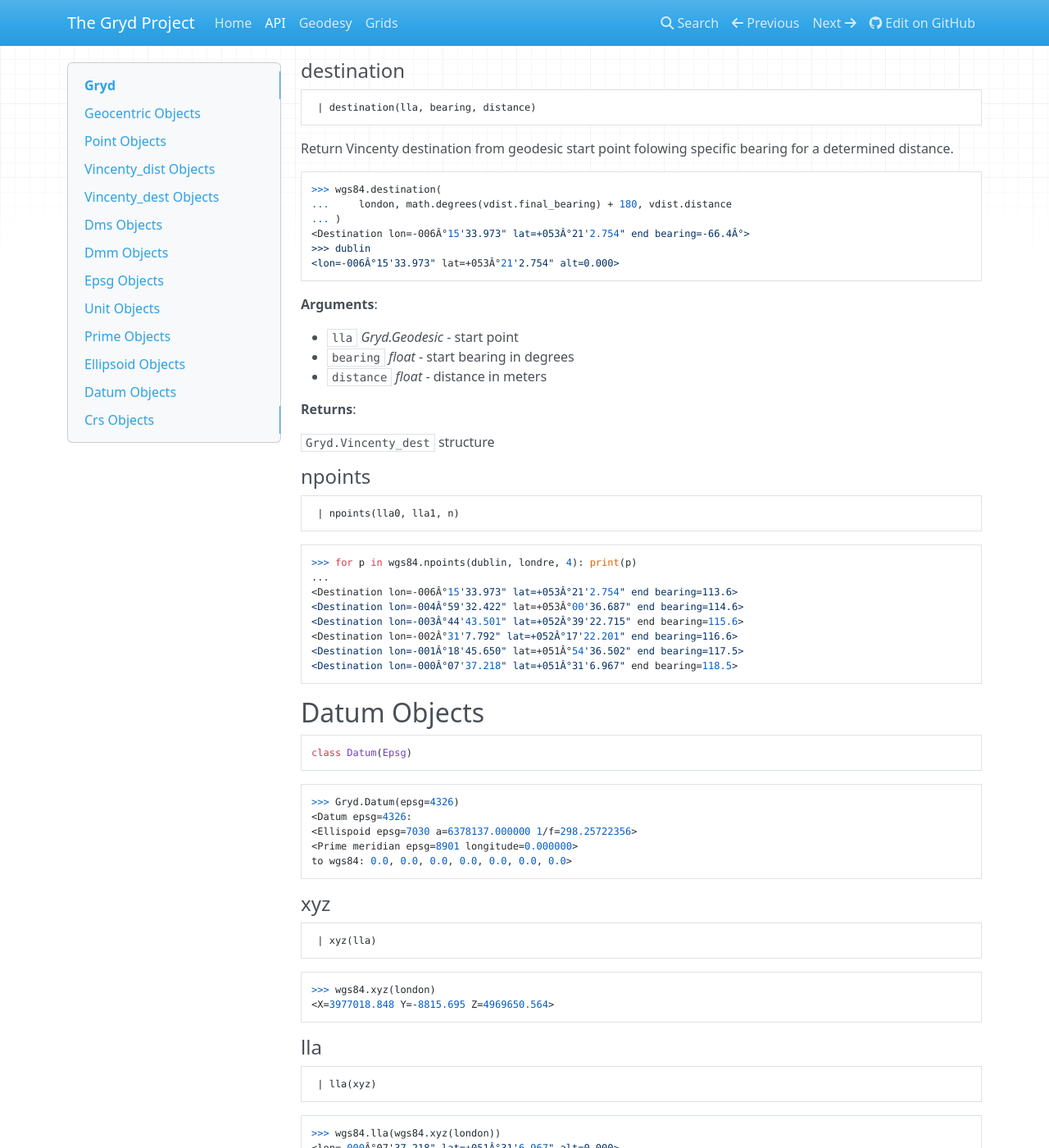
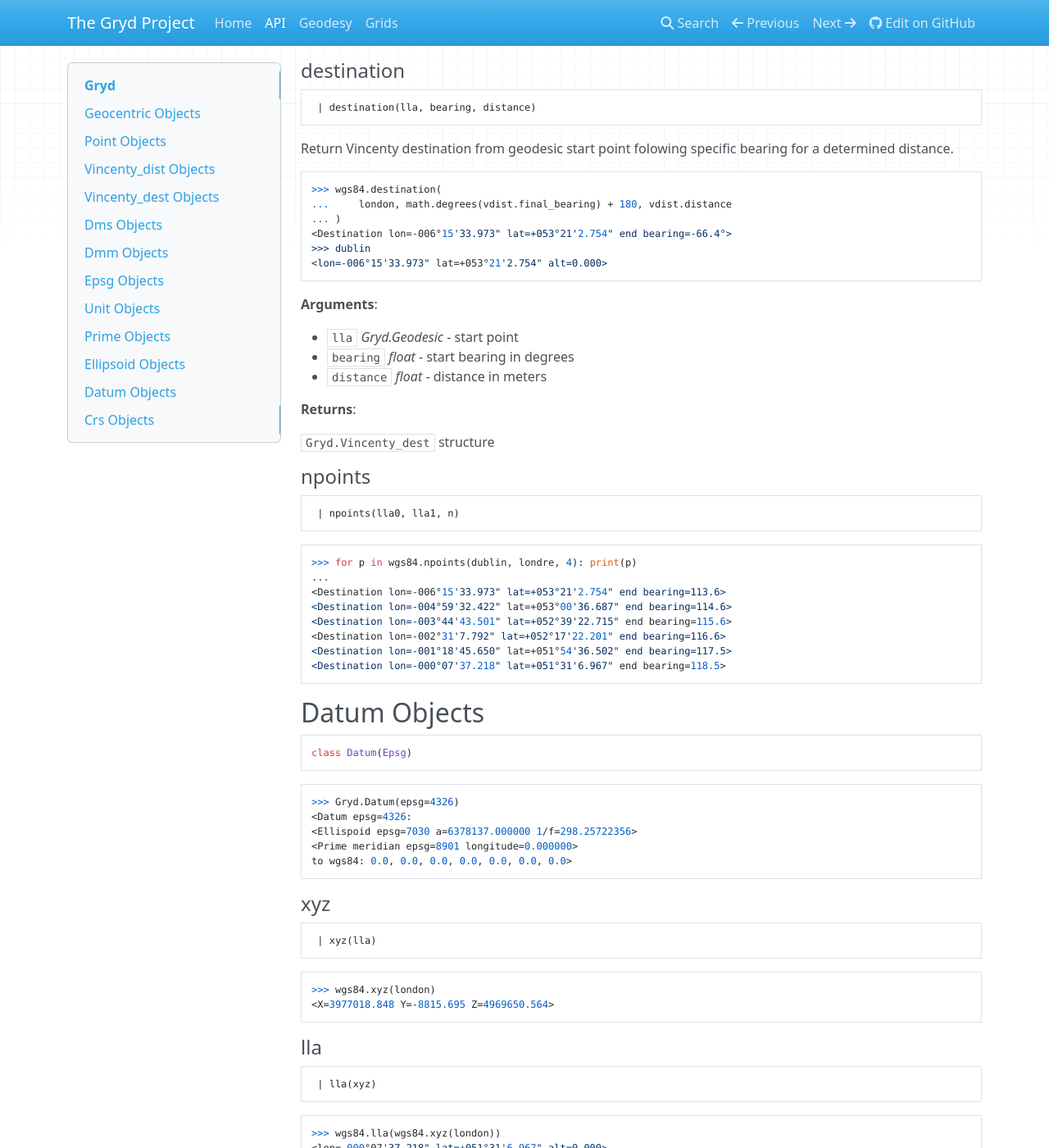
Before and after one commit to Moustikitos/gryd, an MkDocs documentation site: the page built from docs/api.md, in a window 1280 px wide and 1400 px high, scrolled down 4778 px. Shown: the whole window at 82% size. Built offline with MkDocs 1.6.1, drawn with Linux system fonts in a browser that asks for light colours; nearby versions of some CDN libraries; some of the changed text lies outside the part shown.

Commit message:
Documentation typo fix

````diff
--- a/docs/api.md
+++ b/docs/api.md
@@ -34,7 +34,7 @@ __Quick view__
 >>> import Gryd
 >>> dublin = Gryd.Geodesic(-6.259437, 53.350765, 0.)
 >>> dublin
-<lon=-006Â°15'33.973" lat=+053Â°21'2.754" alt=0.000>
+<lon=-006°15'33.973" lat=+053°21'2.754" alt=0.000>
 >>> utm = Gryd.Crs(epsg=3395, projection="utm")
 >>> utm(dublin)
 <area=29U E=682406.211 N=5914792.531, alt=0.000>
@@ -237,7 +237,7 @@ Prime meridian.
 ```python
 >>> prime = Gryd.Prime(epsg=8902)
 >>> prime
-<Prime meridian epsg=8902 longitude=-009Â°07'54.862">
+<Prime meridian epsg=8902 longitude=-009°07'54.862">
 >>> prime.name
 'Lisbon'
 ```
@@ -299,9 +299,9 @@ specific bearing for a determined distance.
 >>> wgs84.destination(
 ...     london, math.degrees(vdist.final_bearing) + 180, vdist.distance
 ... )
-<Destination lon=-006Â°15'33.973" lat=+053Â°21'2.754" end bearing=-66.4Â°>
+<Destination lon=-006°15'33.973" lat=+053°21'2.754" end bearing=-66.4°>
 >>> dublin
-<lon=-006Â°15'33.973" lat=+053Â°21'2.754" alt=0.000>
+<lon=-006°15'33.973" lat=+053°21'2.754" alt=0.000>
 ```
 
 **Arguments**:
@@ -324,12 +324,12 @@ specific bearing for a determined distance.
 ```python
 >>> for p in wgs84.npoints(dublin, londre, 4): print(p)
 ...
-<Destination lon=-006Â°15'33.973" lat=+053Â°21'2.754" end bearing=113.6>
-<Destination lon=-004Â°59'32.422" lat=+053Â°00'36.687" end bearing=114.6>
-<Destination lon=-003Â°44'43.501" lat=+052Â°39'22.715" end bearing=115.6>
-<Destination lon=-002Â°31'7.792" lat=+052Â°17'22.201" end bearing=116.6>
-<Destination lon=-001Â°18'45.650" lat=+051Â°54'36.502" end bearing=117.5>
-<Destination lon=-000Â°07'37.218" lat=+051Â°31'6.967" end bearing=118.5>
+<Destination lon=-006°15'33.973" lat=+053°21'2.754" end bearing=113.6>
+<Destination lon=-004°59'32.422" lat=+053°00'36.687" end bearing=114.6>
+<Destination lon=-003°44'43.501" lat=+052°39'22.715" end bearing=115.6>
+<Destination lon=-002°31'7.792" lat=+052°17'22.201" end bearing=116.6>
+<Destination lon=-001°18'45.650" lat=+051°54'36.502" end bearing=117.5>
+<Destination lon=-000°07'37.218" lat=+051°31'6.967" end bearing=118.5>
 ```
 
 <a name="Gryd.Datum"></a>
@@ -368,9 +368,9 @@ to wgs84: 0.0, 0.0, 0.0, 0.0, 0.0, 0.0, 0.0>
 
 ```python
 >>> wgs84.lla(wgs84.xyz(london))
-<lon=-000Â°07'37.218" lat=+051Â°31'6.967" alt=0.000>
+<lon=-000°07'37.218" lat=+051°31'6.967" alt=0.000>
 >>> london
-<lon=-000Â°07'37.218" lat=+051Â°31'6.967" alt=0.000>
+<lon=-000°07'37.218" lat=+051°31'6.967" alt=0.000>
 ```
 
 <a name="Gryd.Datum.transform"></a>
@@ -383,7 +383,7 @@ to wgs84: 0.0, 0.0, 0.0, 0.0, 0.0, 0.0, 0.0>
 ```python
 >>> airy = Gryd.Datum(epsg=4277)
 >>> wgs84.transform(airy, london)
-<lon=-000Â°07'31.431'' lat=+051Â°31'5.137'' alt=-46.118>
+<lon=-000°07'31.431'' lat=+051°31'5.137'' alt=-46.118>
 ```
 
 <a name="Gryd.Crs"></a>
@@ -430,7 +430,7 @@ special method that allows `Gryd.Crs` instance to be pickled
 >>> osgb36(london)  # projection of Geodesic point
 <X=529939.106 Y=181680.962s alt=0.000>
 >>> osgb36(osgb36(london))  # deprojection of Geographic point
-<lon=-000Â°07'37.218" lat=+051Â°31'6.967" alt=0.000>
+<lon=-000°07'37.218" lat=+051°31'6.967" alt=0.000>
 ```
 
 <a name="Gryd.Crs.transform"></a>
@@ -470,7 +470,7 @@ special method that allows `Gryd.Crs` instance to be pickled
 
 ```python
 >>> pvs.map2crs(256+128, 256+128)
-<lon=+089Â°59'58.20'' lat=-066Â°23'43.74'' alt=0.000>
+<lon=+089°59'58.20'' lat=-066°23'43.74'' alt=0.000>
 >>> pvs.map2crs(256-128, 256+128, geographic=True)
 <point X=-10018698.512 Y=-9985934.440s alt=0.000>
 ```
@@ -485,7 +485,7 @@ special method that allows `Gryd.Crs` instance to be pickled
 ```python
 >>> pvs.crs2map(pvs.map2crs(256+128, 256+128))
 <px=384 py=384
-- <lon=+089Â°59'58.20'' lat=-066Â°23'43.74'' alt=0.000>
+- <lon=+089°59'58.20'' lat=-066°23'43.74'' alt=0.000>
 - <X=10018698.512 Y=-9985934.440s alt=0.000>
 >
 ```
````
Also changed, not shown: other parts of docs/api.md (+2 -2 lines), README.md (+1 -1 lines).
